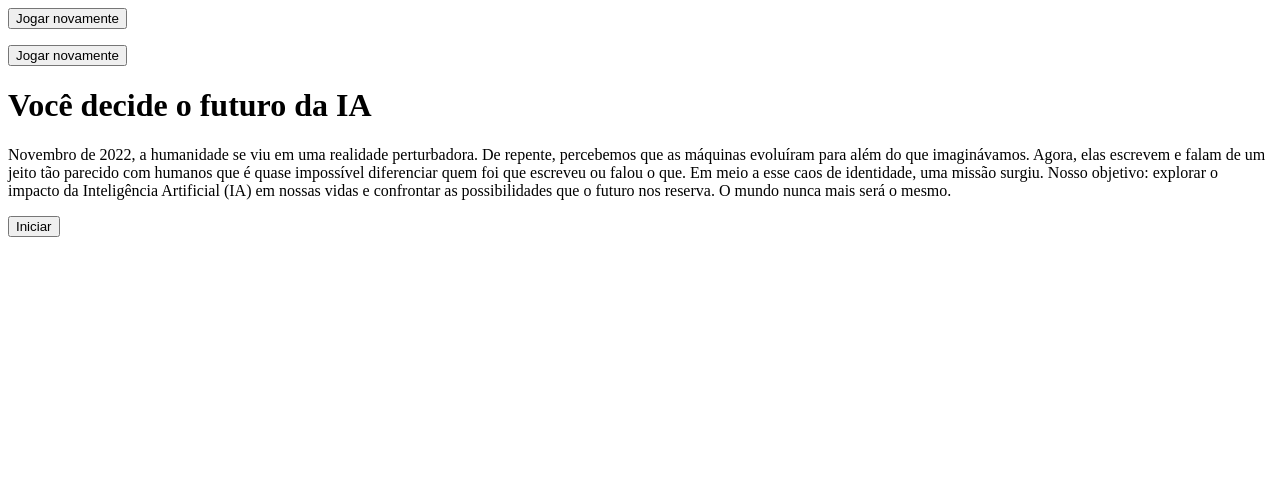
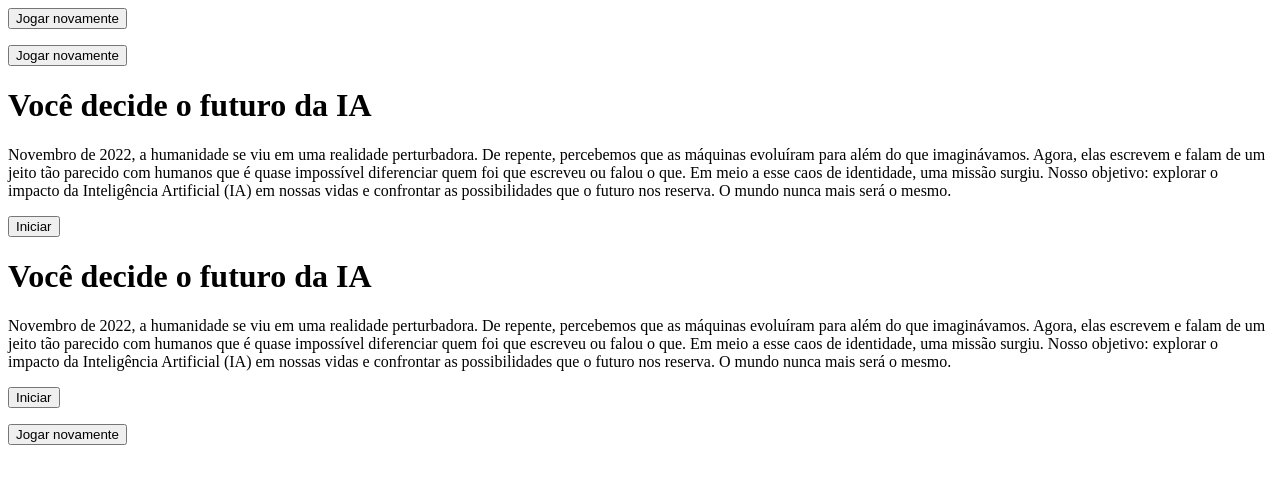
Before and after one commit to DiogoT05h1/bolsonaro-22, a plain HTML site: page index.html in a window 1280 px wide. Drawn offline with Linux system fonts and the light colour scheme; files whose address does not match are found by name.

Commit message:
Add initial HTML structure and content

```diff
--- a/index.html
+++ b/index.html
@@ -24,3 +24,28 @@
 
     <!-- Trecho de código omitido -->
 </div>
+<body>
+     <div class="caixa-principal">
+<h1>Você decide o futuro da IA</h1>
+<div class="tela-inicial">
+<p>
+        Novembro de 2022, a humanidade se viu em uma realidade perturbadora.
+De repente, percebemos que as máquinas evoluíram para além do que imaginávamos.
+Agora, elas escrevem e falam de um jeito tão parecido com humanos que é quase impossível diferenciar quem foi que escreveu ou falou o que.
+Em meio a esse caos de identidade, uma missão surgiu.
+Nosso objetivo: explorar o impacto da Inteligência Artificial (IA) em nossas vidas e confrontar as possibilidades que o futuro nos reserva.
+O mundo nunca mais será o mesmo.
+</p>
+<button class="iniciar-btn">Iniciar</button>
+</div>
+<div class="caixa-perguntas"></div>
+<div class="caixa-alternativas"></div>
+<div class="caixa-resultado">
+<p class="texto-resultado"></p>
+<button class="novamente-btn">Jogar novamente</button>
+</div>
+</div>
+<script type="module" src="js/aleatorio.js"></script>
+<script type="module" src="js/perguntas.js"></script>
+<script type="module" src="js/script.js"></script>
+</body>
```
